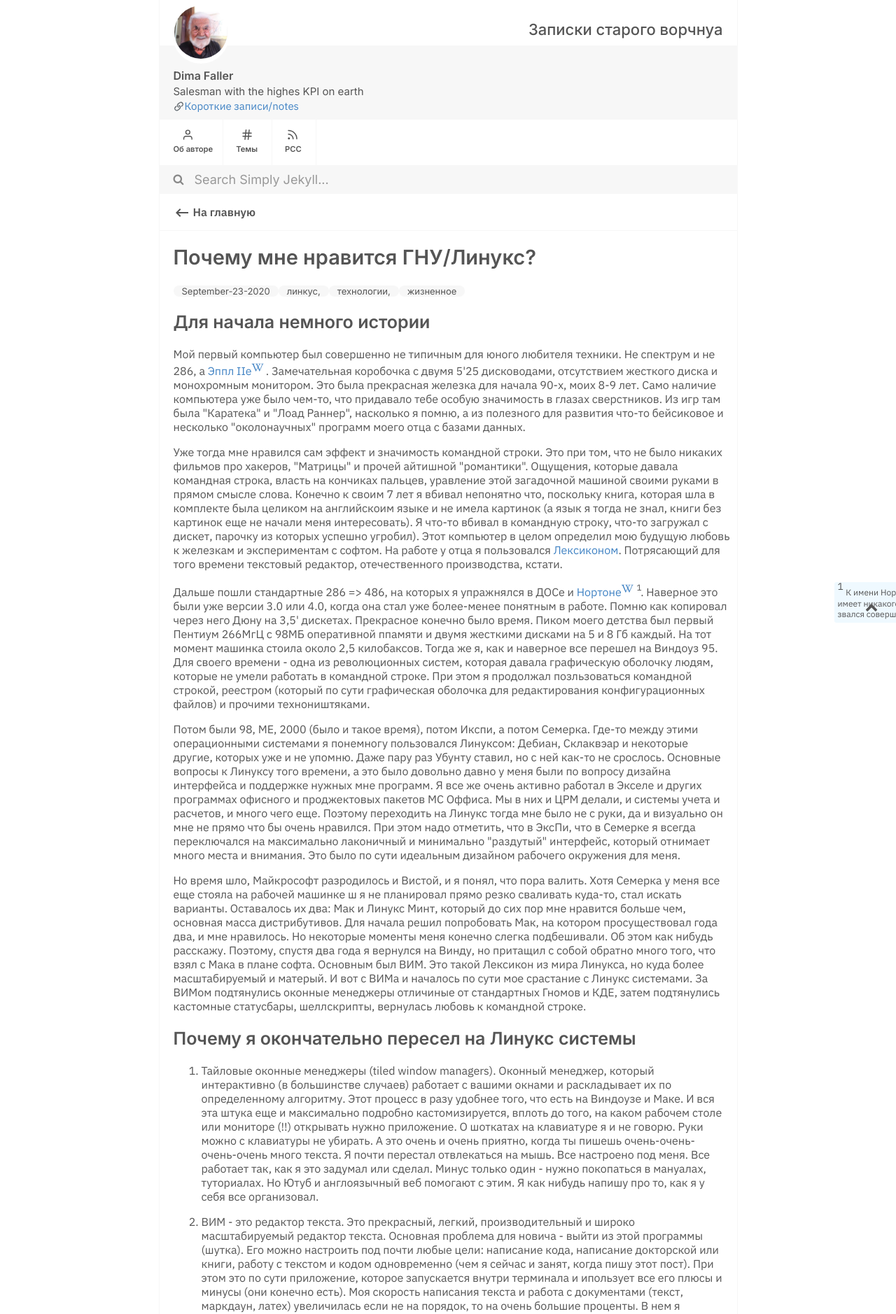
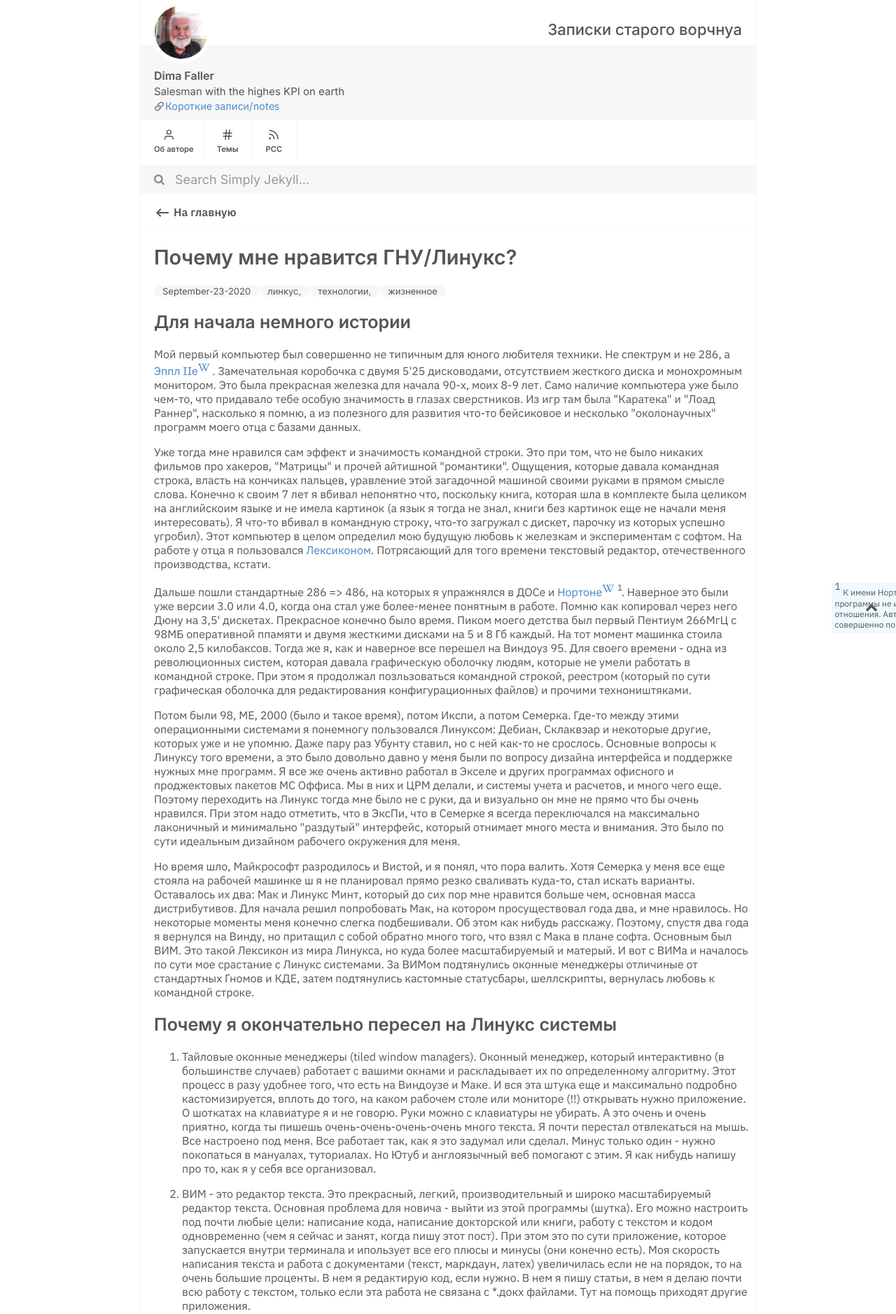
Before and after one commit to dimafaller/blog, a Jekyll site: the page built from _posts/2020-09-23-Why-I-Use-Linux.md, in a window 1280 px wide. Shown: the top 1878 px of the page at 70% size. Built offline with Jekyll 4.4.1, drawn with Linux system fonts in a browser that asks for light colours.

Commit message:
comments scaling

```diff
--- a/assets/css/style.css
+++ b/assets/css/style.css
@@ -39,7 +39,7 @@ body {
     border-left: 1px solid #f7f7f7;
     border-right: 1px solid #f7f7f7;
     border-bottom: 1px solid #f7f7f7;
-    width: 75%;
+    width: 80%;
     position: absolute;
     top: 0px;
 }
@@ -778,10 +778,10 @@ hr {
     clear: right;
     font-family: 'IBM Plex Sans', Inter, 'Segoe UI', Roboto, Oxygen, Ubuntu, Cantarell, 'Open Sans', 'Helvetica Neue', sans-serif !important;
     font-size: 12px;
-    margin-right: -55%;
+    margin-right: -40%;
     padding: 5px;
     border-radius: 3px;
-    width: 35%;
+    width: 25%;
     margin-top: 0;
     margin-bottom: 0;
     vertical-align: baseline;
```
